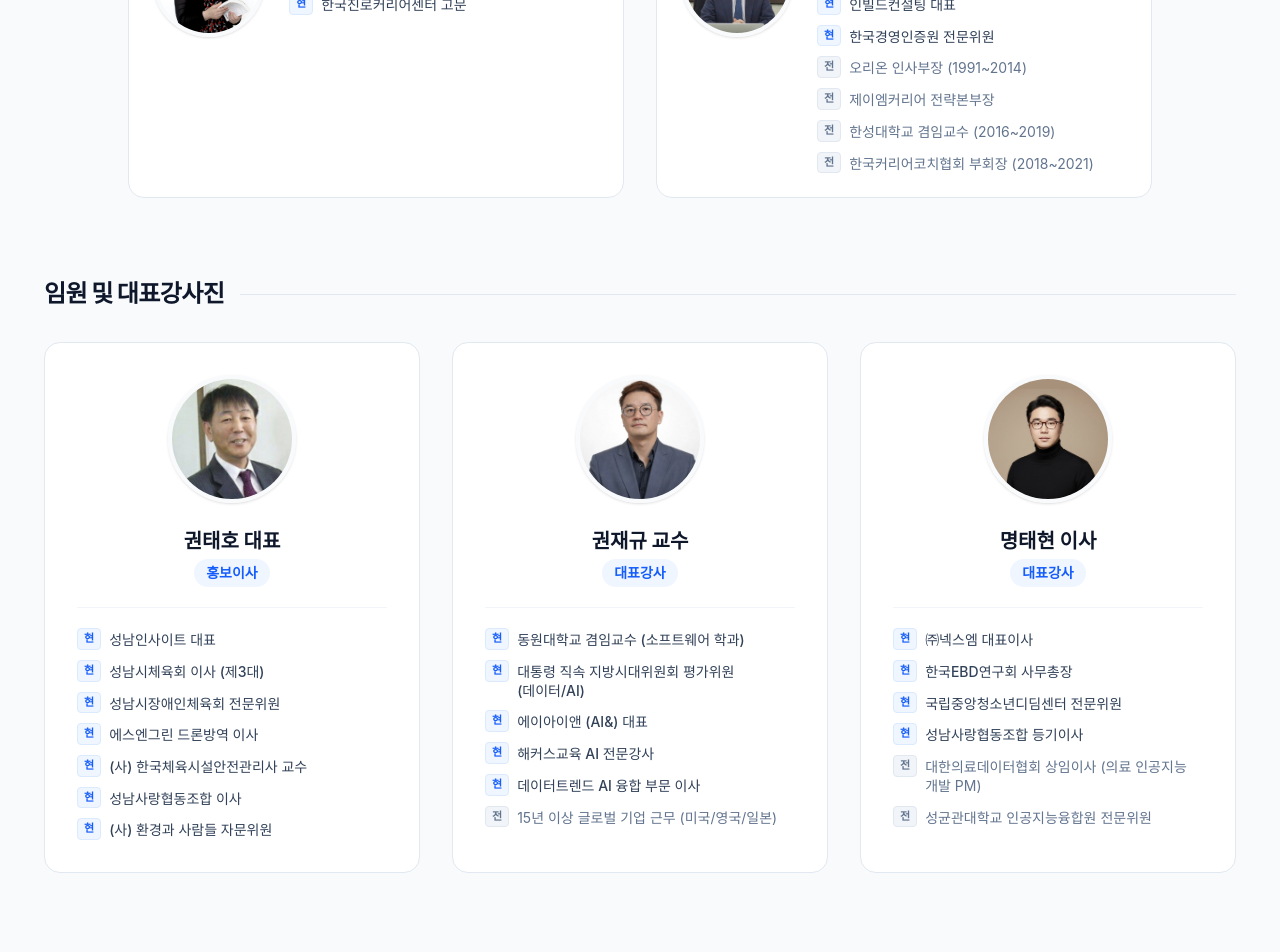
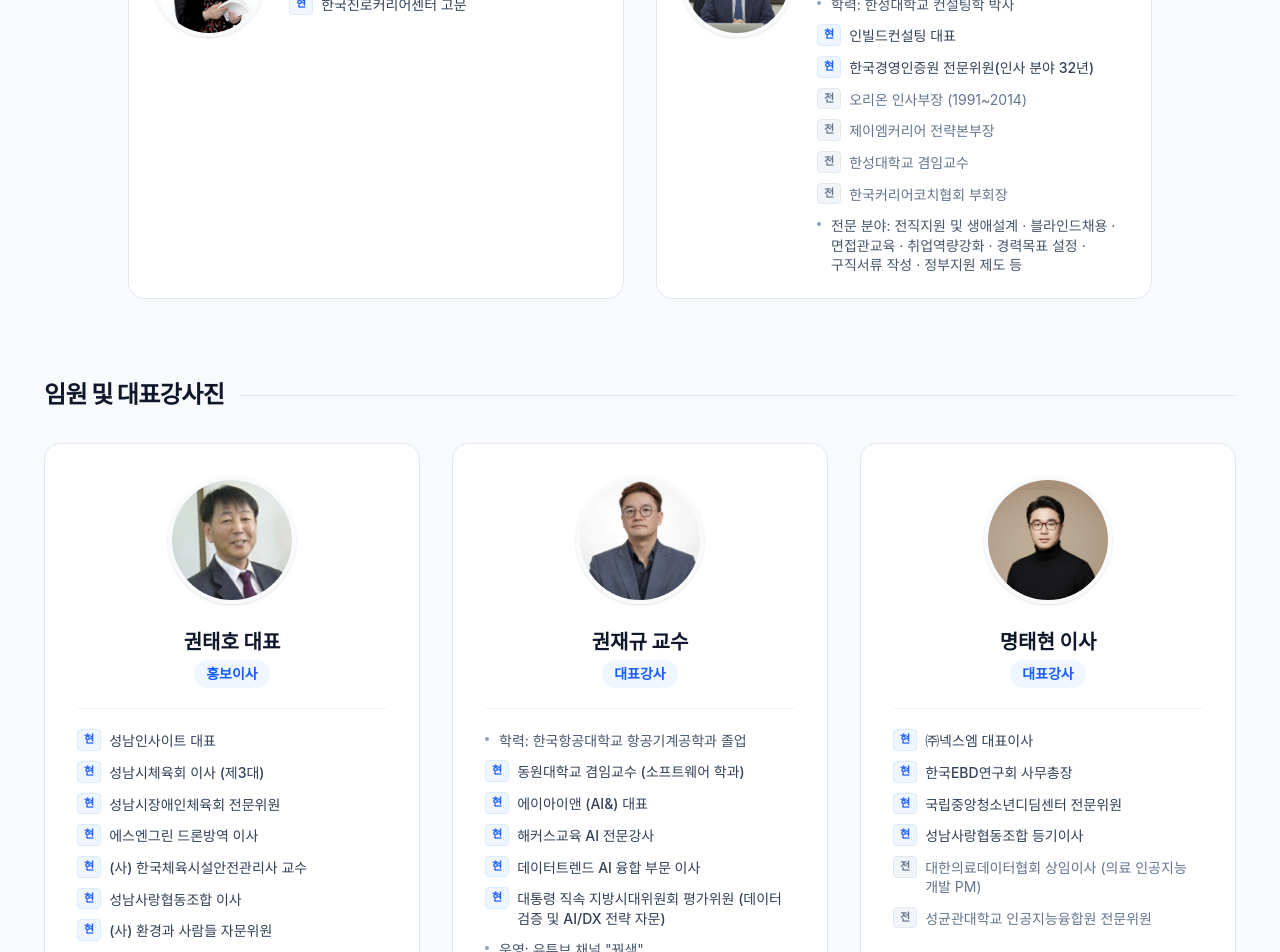
Before and after one commit to Minkkaeng/Korea-Career-Center, a React (Vite) app: page /organization in a window 1280 px wide. Shown: the part 860-1812 px from the top of the page. Built offline with nearby package versions, Linux system fonts and the light colour scheme.

Commit message:
feat: update profiles for Dr. Kim Jung-ki and Prof. Kwon Jae-gyu with detailed history

```diff
--- a/src/pages/Organization.tsx
+++ b/src/pages/Organization.tsx
@@ -13,12 +13,14 @@ export default function Organization() {
       role: '고문 (박사)',
       image: `${import.meta.env.BASE_URL}images/org_kim_jung.jpg`,
       details: [
+        '학력: 한성대학교 컨설팅학 박사',
         '현) 인빌드컨설팅 대표',
-        '현) 한국경영인증원 전문위원',
+        '현) 한국경영인증원 전문위원(인사 분야 32년)',
         '전) 오리온 인사부장 (1991~2014)',
         '전) 제이엠커리어 전략본부장',
-        '전) 한성대학교 겸임교수 (2016~2019)',
-        '전) 한국커리어코치협회 부회장 (2018~2021)'
+        '전) 한성대학교 겸임교수',
+        '전) 한국커리어코치협회 부회장',
+        '전문 분야: 전직지원 및 생애설계 · 블라인드채용 · 면접관교육 · 취업역량강화 · 경력목표 설정 · 구직서류 작성 · 정부지원 제도 등'
       ]
     }
   ];
@@ -46,12 +48,15 @@ export default function Organization() {
       role: '대표강사',
       image: `${import.meta.env.BASE_URL}images/org_kwon_jae.png`,
       details: [
+        '학력: 한국항공대학교 항공기계공학과 졸업',
         '현) 동원대학교 겸임교수 (소프트웨어 학과)',
-        '현) 대통령 직속 지방시대위원회 평가위원 (데이터/AI)',
         '현) 에이아이앤 (AI&) 대표',
         '현) 해커스교육 AI 전문강사',
         '현) 데이터트렌드 AI 융합 부문 이사',
-        '전) 15년 이상 글로벌 기업 근무 (미국/영국/일본)'
+        '현) 대통령 직속 지방시대위원회 평가위원 (데이터 검증 및 AI/DX 전략 자문)',
+        '운영: 유튜브 채널 "꿘샘"',
+        '경력: 15년 이상 글로벌 기업 근무 (미국 / 영국 / 일본)',
+        '특이사항: IT 창업 3회 · 구글 프로젝트 매니저 자격 보유'
       ]
     },
     {
```
